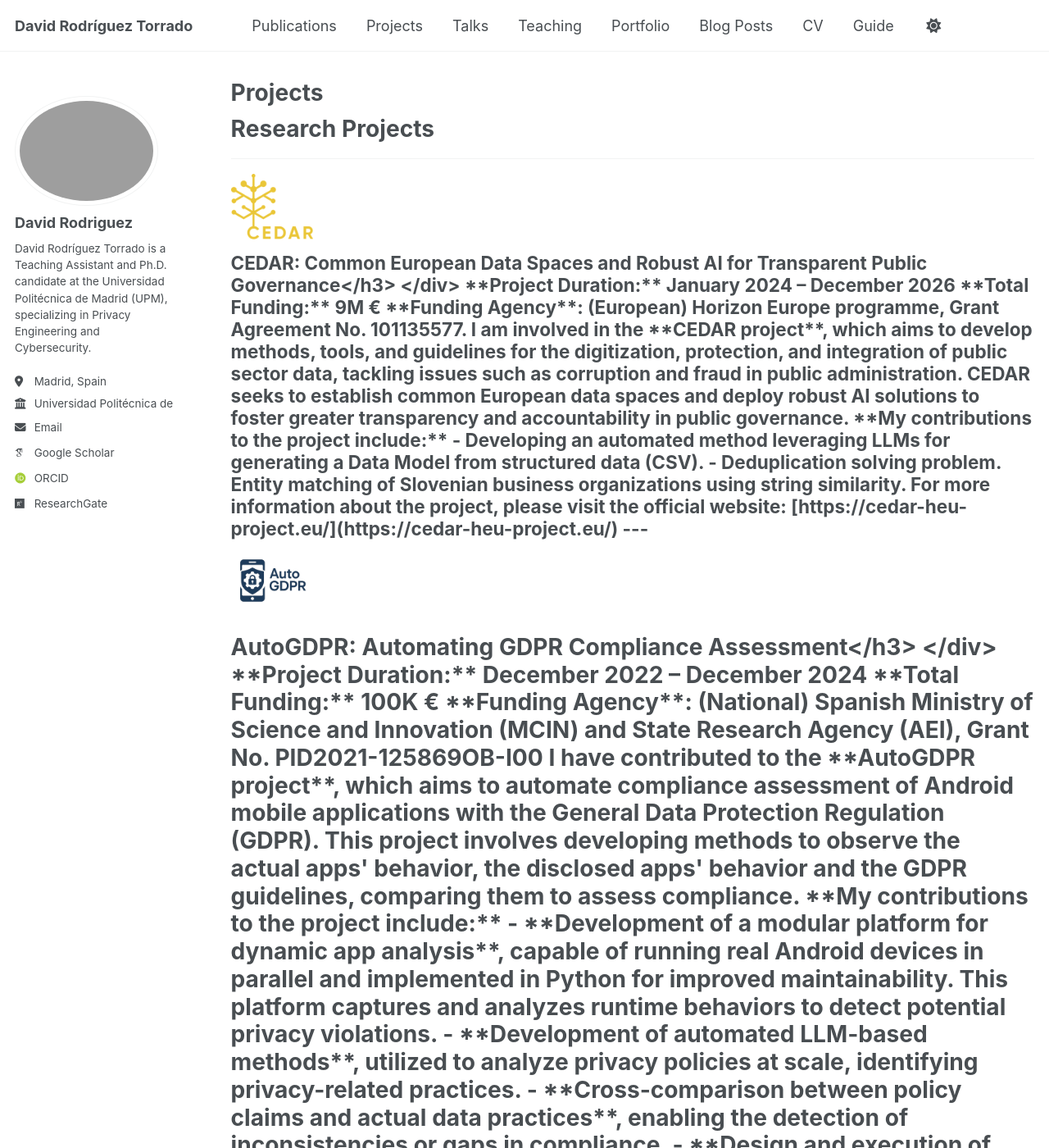
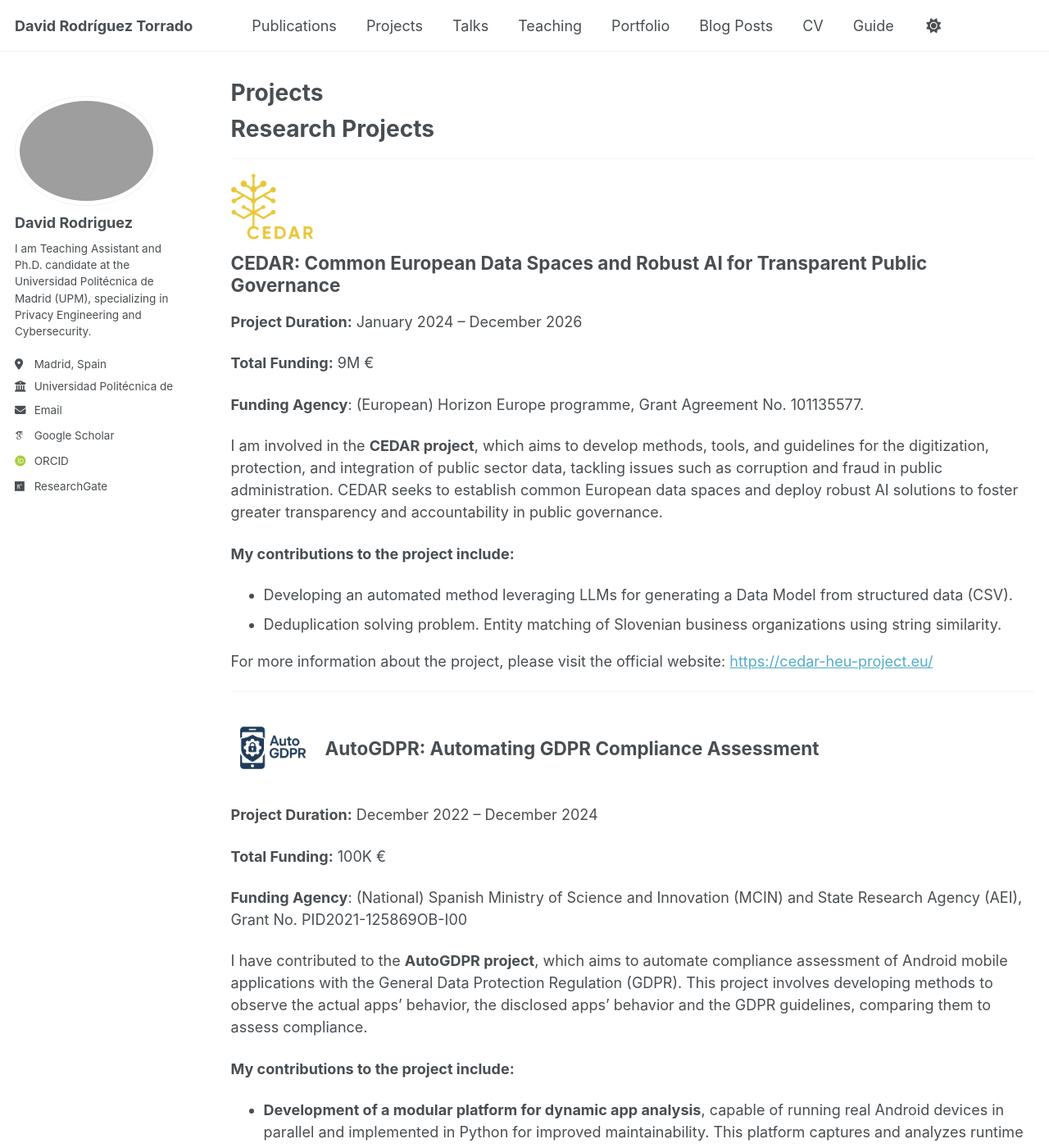
Before and after one commit to DavidRodriguezTorrado/DavidRodriguezTorrado.github.io, a Jekyll site: the page built from _pages/projects.md, in a window 1280 px wide and 1400 px high. Shown: the whole window at 82% size. Built offline with Jekyll 4.4.1, drawn with Linux system fonts in a browser that asks for light colours; some web fonts are replaced; some of the changed text lies outside the part shown.

Commit message:
Solving issues

```diff
--- a/_config.yml
+++ b/_config.yml
@@ -25,7 +25,7 @@ author:
   avatar           : "Foto-perfil.png"
   name             : "David Rodriguez"
   pronouns         : # example: "she/her"
-  bio              : "David Rodríguez Torrado is a Teaching Assistant and Ph.D. candidate at the Universidad Politécnica de Madrid (UPM), specializing in Privacy Engineering and Cybersecurity."
+  bio              : "I am Teaching Assistant and Ph.D. candidate at the Universidad Politécnica de Madrid (UPM), specializing in Privacy Engineering and Cybersecurity."
   location         : "Madrid, Spain"
   employer         : "Universidad Politécnica de Madrid"
   uri              : # URL
--- a/_pages/projects.md
+++ b/_pages/projects.md
@@ -10,7 +10,7 @@ author_profile: true
 
 <div style="display: flex; align-items: center; gap: 15px; flex-wrap: wrap;">
   <img src="/images/LOGO-cedar.png" alt="CEDAR Project" style="max-width: 100px; height: auto;">
-  <h2 style="margin: 0;">CEDAR: Common European Data Spaces and Robust AI for Transparent Public Governance</h3>
+  <h2 style="margin: 0;">CEDAR: Common European Data Spaces and Robust AI for Transparent Public Governance</h2>
 </div>
 
 **Project Duration:** January 2024 – December 2026
@@ -32,7 +32,7 @@ For more information about the project, please visit the official website: [http
 
 <div style="display: flex; align-items: center; gap: 15px; flex-wrap: wrap;">
   <img src="/images/LOGO-AutoGDPR.png" alt="CEDAR Project" style="max-width: 100px; height: auto;">
-  <h2 style="margin: 0;">AutoGDPR: Automating GDPR Compliance Assessment</h3>
+  <h2 style="margin: 0;">AutoGDPR: Automating GDPR Compliance Assessment</h2>
 </div>
 
 **Project Duration:** December 2022 – December 2024
```
